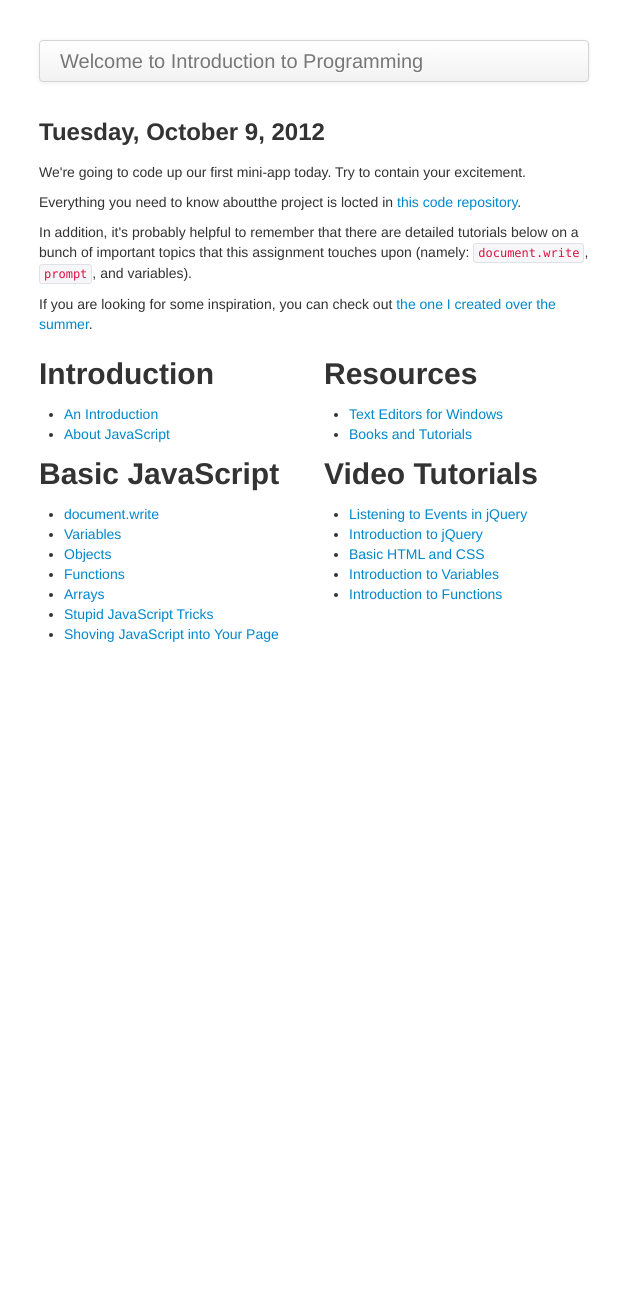
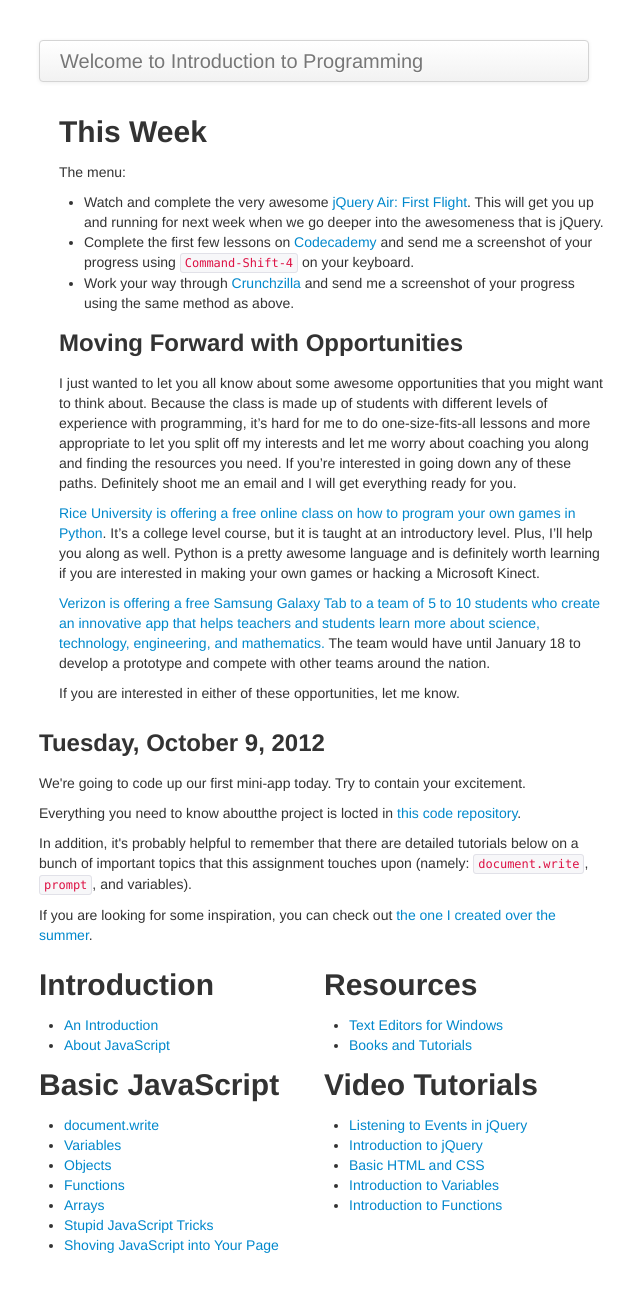
Before and after one commit to scholarsnyc/code-camp, a Jekyll site: the page built from index.html, in a window 1280 px wide. Shown: the whole page, without its empty margins (326-966 px from the left). Built offline with Jekyll 4.4.1, drawn with Linux system fonts in a browser that asks for light colours; before the commit the page ends 900 px from its top, so only the background shows below that.

Commit message:
Add in assignments for this week

```diff
--- a/index.html
+++ b/index.html
@@ -3,7 +3,35 @@
 title : Welcome to Introduction to Programming
 ---
 
+<div id="row">
+
+  <div class="span2">
+    <h2 id="this_week">This Week</h2>
+
+    <p>The menu:</p>
+
+    <ul>
+    <li>Watch and complete the very awesome <a href="http://www.codeschool.com/courses/jquery-air-first-flight">jQuery Air: First Flight</a>. This will get you up and running for next week when we go deeper into the awesomeness that is jQuery.</li>
+    <li>Complete the first few lessons on <a href="http://www.codecademy.com/">Codecademy</a> and send me a screenshot of your progress using <code>Command-Shift-4</code> on your keyboard.</li>
+    <li>Work your way through <a href="http://www.crunchzilla.com/code-monster">Crunchzilla</a> and send me a screenshot of your progress using the same method as above.</li>
+    </ul>
+
+    <h3 id="moving_forward_with_opportunities">Moving Forward with Opportunities</h3>
+
+    <p>I just wanted to let you all know about some awesome opportunities that you might want to think about. Because the class is made up of students with different levels of experience with programming, it&#8217;s hard for me to do one-size-fits-all lessons and more appropriate to let you split off my interests and let me worry about coaching you along and finding the resources you need. If you&#8217;re interested in going down any of these paths. Definitely shoot me an email and I will get everything ready for you.</p>
+
+    <p><a href="https://www.coursera.org/course/interactivepython">Rice University is offering a free online class on how to program your own games in Python</a>. It&#8217;s a college level course, but it is taught at an introductory level. Plus, I&#8217;ll help you along as well. Python is a pretty awesome language and is definitely worth learning if you are interested in making your own games or hacking a Microsoft Kinect.</p>
+
+    <p><a href="http://appchallenge.tsaweb.org/">Verizon is offering a free Samsung Galaxy Tab to a team of 5 to 10 students who create an innovative app that helps teachers and students learn more about science, technology, engineering, and mathematics.</a> The team would have until January 18 to develop a prototype and compete with other teams around the nation.</p>
+
+    <p>If you are interested in either of these opportunities, let me know.</p>
+
+  </div>
+
+</div>
+
 <div class="row">
+
   <div class="span2">
     <h3>Tuesday, October 9, 2012</h3>
     <p>We're going to code up our first mini-app today. Try to contain your excitement.</p>
```
